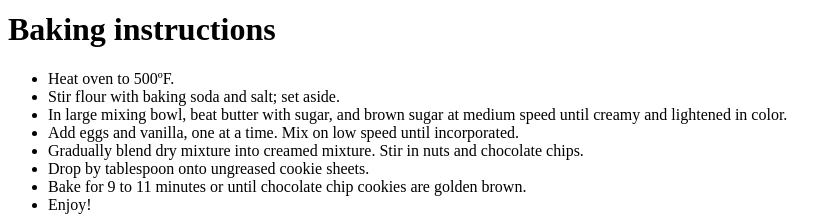
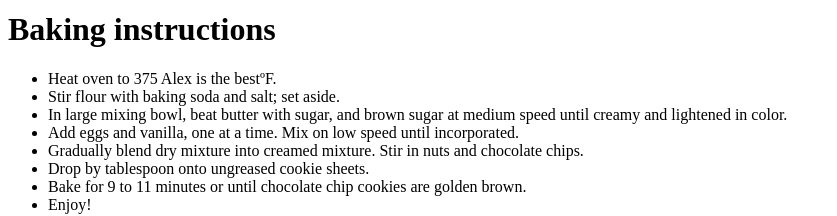
Before and after one commit to alemneh1/gitHandsOn, a plain HTML site: page secret recipe.htm in a window 1280 px wide. Shown: the part 270-486 px from the top of the page, without its empty margins (0-837 px from the left). Drawn offline with Linux system fonts and the light colour scheme.

Commit message:
updated temp for baking instructions

```diff
--- a/secret recipe.htm
+++ b/secret recipe.htm
@@ -17,7 +17,7 @@
 </ul>
 <h1>Baking instructions</h1>
 <ul>
-<li>Heat oven to 500ºF.</li>
+<li>Heat oven to 375 Alex is the bestºF.</li>
 <li>Stir flour with baking soda and salt; set aside.</li>
 <li>In large mixing bowl, beat butter with sugar, and brown sugar at medium speed until creamy and lightened in color.</li>
 <li>Add eggs and vanilla, one at a time. Mix on low speed until incorporated.</li>
```
